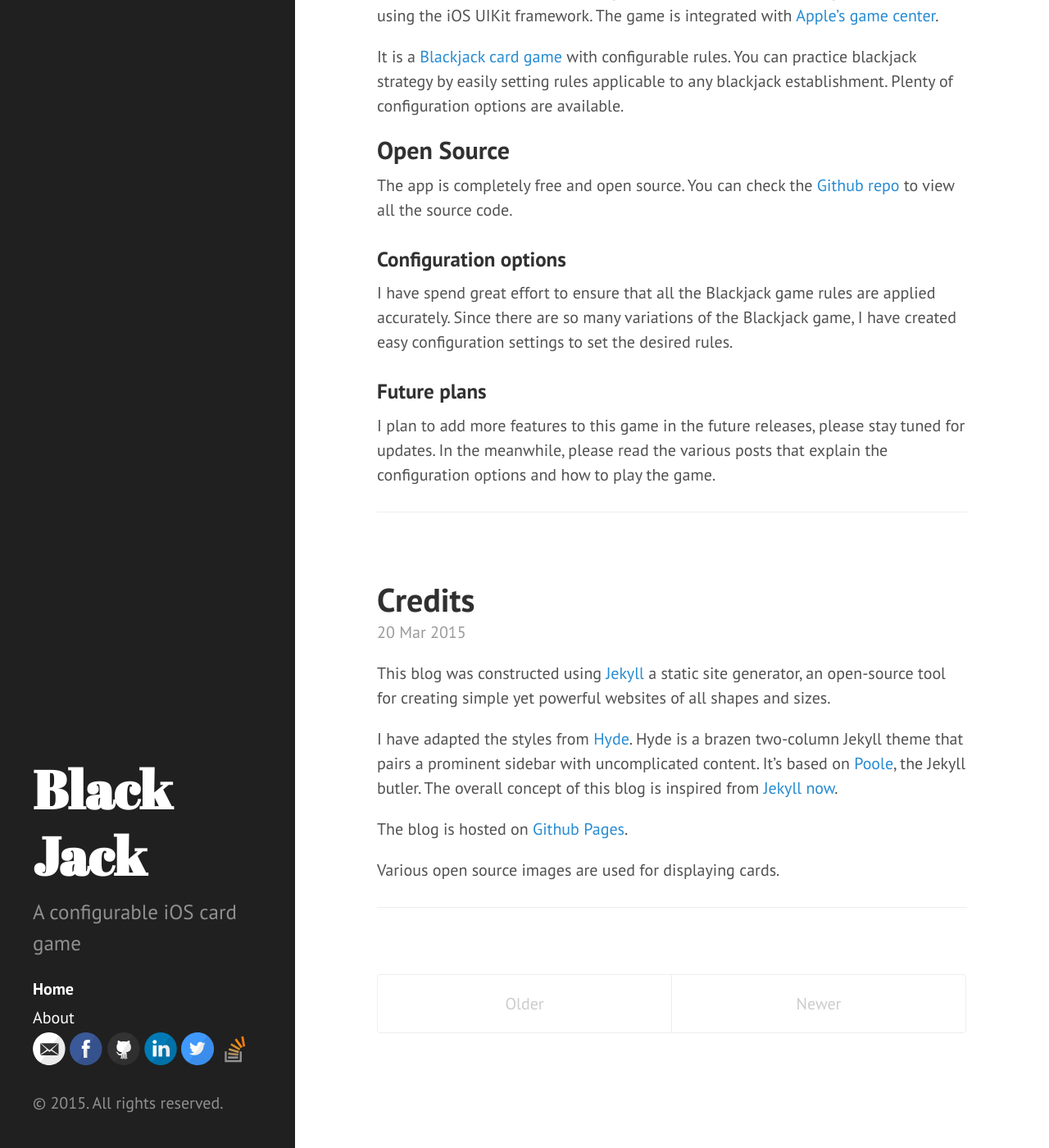
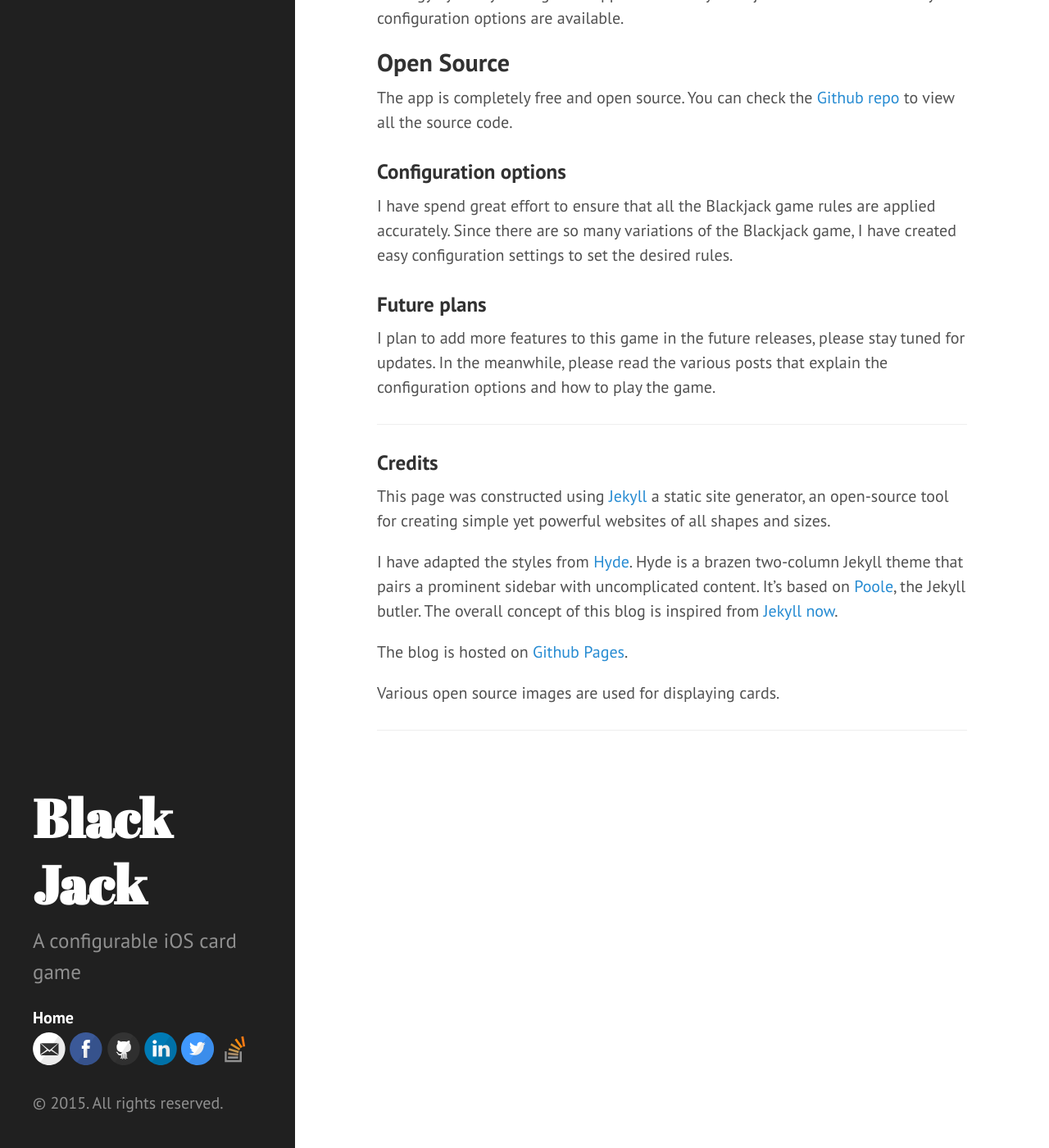
Before and after one commit to sameertotey/BlackJack, a Jekyll site: the page built from index.md, in a window 1280 px wide and 1400 px high, scrolled down 480 px. Shown: the whole window at 82% size. Built offline with Jekyll 4.4.1, drawn with Linux system fonts in a browser that asks for light colours; Markdown is read by kramdown in place of the engine named in the settings; the list of posts is cut into pages by our own code; comment, search, counter and statistics services are not loaded; some of the changed text lies outside the part shown.

Commit message:
switch to a single page format

```diff
--- a/_includes/sidebar.html
+++ b/_includes/sidebar.html
@@ -17,14 +17,14 @@
         `layout: page` in the front-matter. See readme for usage.
       {% endcomment %}
 
-      {% assign pages_list = site.pages %}
+    <!--   {% assign pages_list = site.pages %}
       {% for node in pages_list %}
         {% if node.title != null %}
           {% if node.layout == "page" %}
             <a class="sidebar-nav-item{% if page.url == node.url %} active{% endif %}" href="{{ node.url }}">{{ node.title }}</a>
           {% endif %}
         {% endif %}
-      {% endfor %}
+      {% endfor %} -->
 
       <!-- <a class="sidebar-nav-item" href="{{ site.github.repo }}/archive/v{{ site.version }}.zip">Download</a>
       <a class="sidebar-nav-item" href="{{ site.github.repo }}">GitHub project</a> -->
--- a/_layouts/page.html
+++ b/_layouts/page.html
@@ -5,7 +5,7 @@
 <div class="page">
   <h1 class="page-title">{{ page.title }}</h1>
   {{ content }}
-      <footer class="footer">
-          {% include svg-icons.html %}
-      </footer>
+
+  {% include disqus.html %}
+
 </div>
--- a/index.html
+++ /dev/null
@@ -1,37 +0,0 @@
----
-layout: default
-title: Home
----
-
-<div class="posts">
-  {% for post in paginator.posts %}
-  <div class="post">
-    <h1 class="post-title">
-      <a href="{{ post.url }}">
-        {{ post.title }}
-      </a>
-    </h1>
-
-    <span class="post-date">{{ post.date | date_to_string }}</span>
-
-    {{ post.content }}
-  </div>
-  {% endfor %}
-</div>
-
-<div class="pagination">
-  {% if paginator.next_page %}
-    <a class="pagination-item older" href="{{ site.baseurl }}page{{paginator.next_page}}">Older</a>
-  {% else %}
-    <span class="pagination-item older">Older</span>
-  {% endif %}
-  {% if paginator.previous_page %}
-    {% if paginator.page == 2 %}
-      <a class="pagination-item newer" href="{{ site.baseurl }}">Newer</a>
-    {% else %}
-      <a class="pagination-item newer" href="{{ site.baseurl }}page{{paginator.previous_page}}">Newer</a>
-    {% endif %}
-  {% else %}
-    <span class="pagination-item newer">Newer</span>
-  {% endif %}
-</div>
--- /dev/null
+++ b/index.md
@@ -0,0 +1,41 @@
+---
+layout: page
+title: Configurable Black Jack
+---
+
+The Black Jack App is now availabe on the [App Store]( https://itunes.apple.com/us/app/blackjack-configurable/id975037070?ls=1&mt=8).
+
+<p class="message">
+Please use the game and review it on the App Store.
+</p>
+
+# [Blackjack-Configurable]( https://itunes.apple.com/us/app/blackjack-configurable/id975037070?ls=1&mt=8)
+
+It's a iOS app written in Swift. All graphics and animation for the game was done using the iOS UIKit framework. The game is integrated with [Apple's game center](https://developer.apple.com/game-center/).
+
+It is a [Blackjack card game](http://en.wikipedia.org/wiki/Blackjack) with configurable rules. You can practice blackjack strategy by easily setting rules applicable to any blackjack establishment. Plenty of configuration options are available.
+
+## Open Source
+
+The app is completely free and open source.  You can check the [Github repo](https://github.com/sameertotey/BlackJack) to view all the source code.
+
+### Configuration options
+I have spend great effort to ensure that all the Blackjack game rules are applied accurately. Since there are so many variations of the Blackjack game, I have created easy configuration settings to set the desired rules.
+
+### Future plans
+
+I plan to add more features to this game in the future releases, please stay tuned for updates. In the meanwhile, please read the various posts that explain the configuration options and how to play the game.
+
+----
+
+### Credits
+
+This page was constructed using [Jekyll](http://jekyllrb.com) a static site generator, an open-source tool for creating simple yet powerful websites of all shapes and sizes.
+
+I have adapted the styles from [Hyde](https://github.com/poole/hyde). Hyde is a brazen two-column Jekyll theme that pairs a prominent sidebar with uncomplicated content. It's based on [Poole](http://getpoole.com), the Jekyll butler. The overall concept of this blog is inspired from [Jekyll now](https://github.com/barryclark/jekyll-now).
+
+The blog is hosted on [Github Pages](https://pages.github.com/).
+
+Various open source images are used for displaying cards.
+
+----
```
Also changed, not shown: about.md (deleted, +0 -37 lines), 11 other files.
